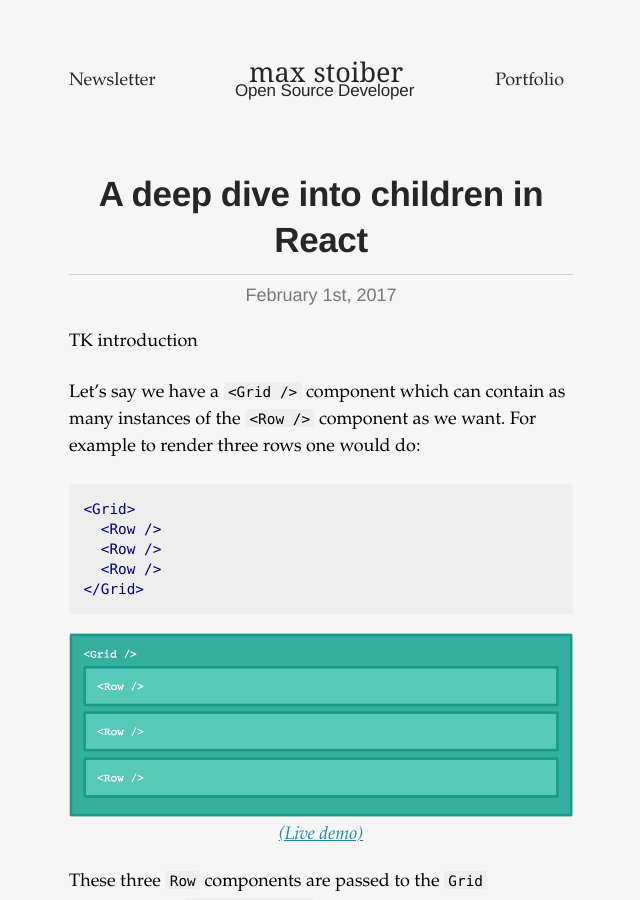
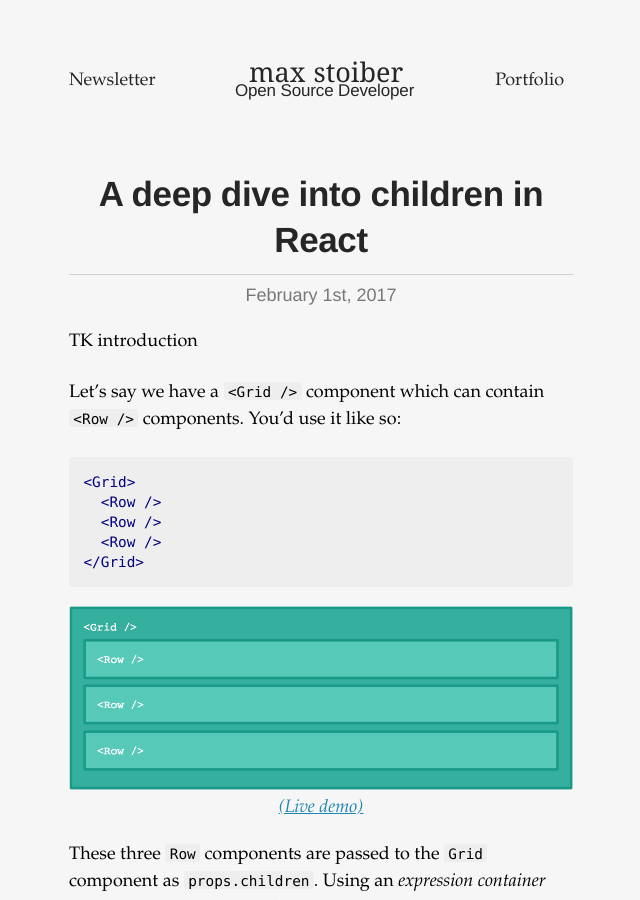
Before and after one commit to mxstbr/mxstbr.github.io, a Jekyll site: the page built from _posts/2017-02-01-react-children-deepdive.md, in a window 1280 px wide and 900 px high. Shown: the whole window, without its empty margins (319-959 px from the left). Built offline with Jekyll 4.4.1, drawn with Linux system fonts in a browser that asks for light colours.

Commit message:
Tiny cleanup

````diff
--- a/_posts/2017-02-01-react-children-deepdive.md
+++ b/_posts/2017-02-01-react-children-deepdive.md
@@ -6,7 +6,7 @@ title: "A deep dive into children in React"
 
 TK introduction
 
-Let's say we have a `<Grid />` component which can contain as many instances of the `<Row />` component as we want. For example to render three rows one would do:
+Let's say we have a `<Grid />` component which can contain `<Row />` components. You'd use it like so:
 
 ```html
 <Grid>
````
Also changed, not shown: other parts of _posts/2017-02-01-react-children-deepdive.md (+2 -0 lines).
